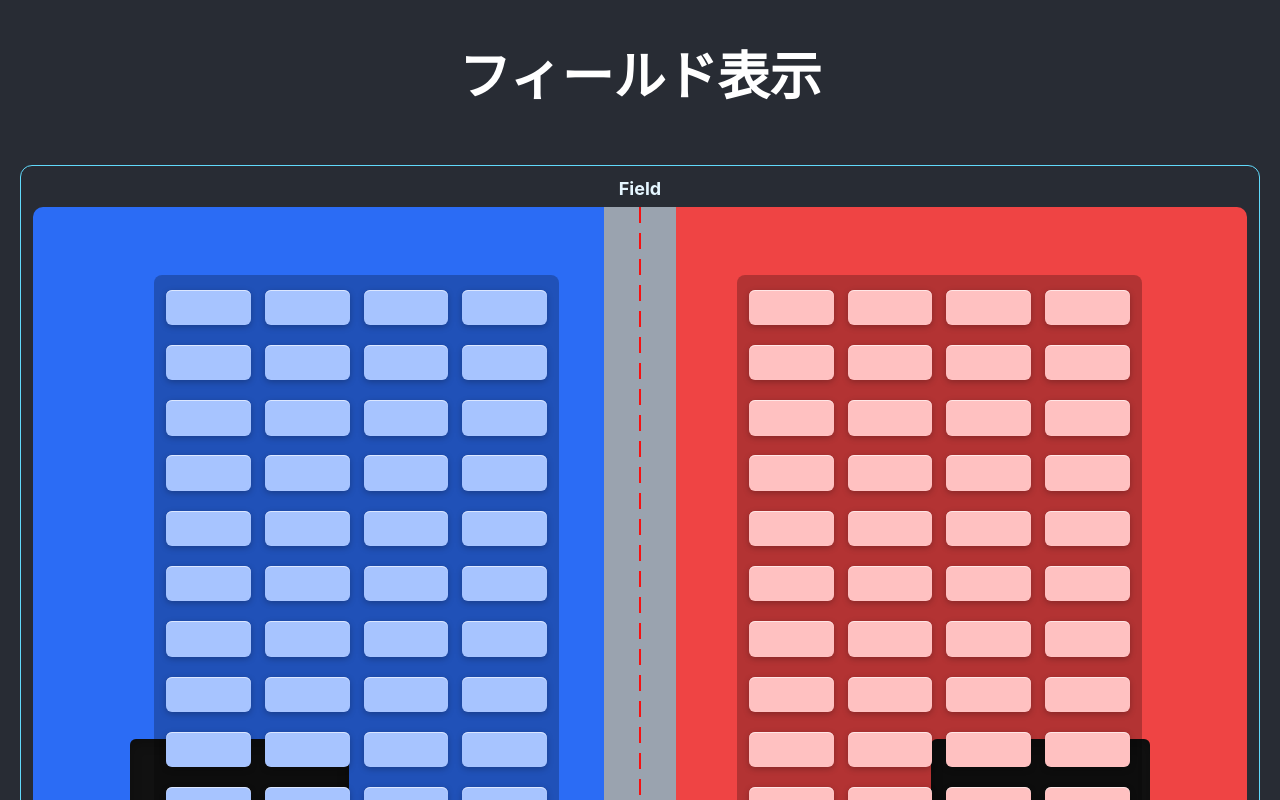
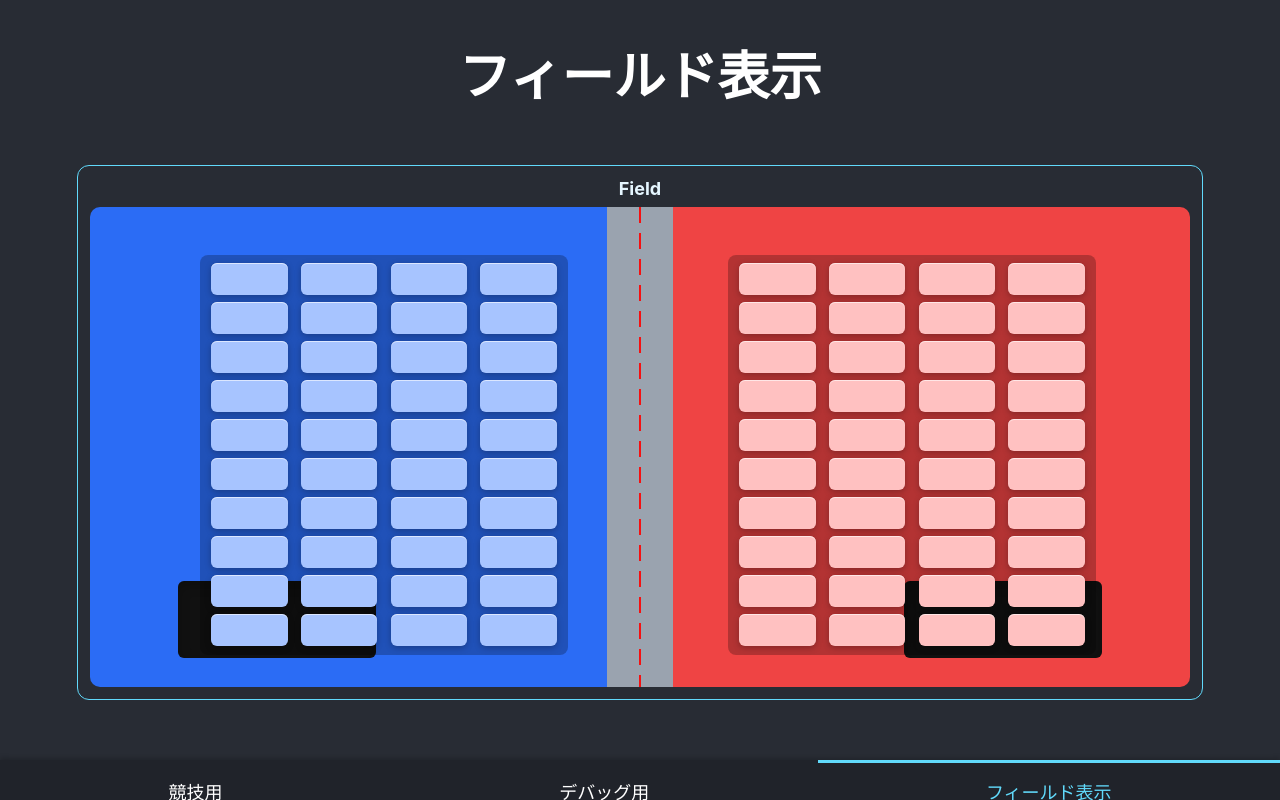
Before and after one commit to SameSameIndustry/catchrobo_app, a React (Create React App) app in the folder frontend/: page / in a window 1280 px wide. Both pictures are taken after a click on the button "フィールド表示". Shown: the top 800 px of the page. Built offline with nearby package versions, Linux system fonts and the light colour scheme.

Commit message:
タブ出るようにした

```diff
--- a/frontend/src/components/RobotField.css
+++ b/frontend/src/components/RobotField.css
@@ -1,24 +1,30 @@
 :root {
+  /* colors */
   --blue: #2b6cf5;
   --red:  #ef4444;
   --mid:  #9aa3af;
 
-  /* ブロック群の配置（左右で対称） */
-  --blocks-top:   10%;
-  --blocks-h:     80%;
-  --blocks-w:     32%;
-  --blocks-right-left: 58%;          /* 右側の左端 */
+  /* 4×10 ブロック群の配置（左右は対称） */
+  --blocks-top: 10%;
+  --blocks-h:   80%;
+  --blocks-w:   32%;
+  /* 右側のブロック群の left。左側はこれから対称計算 */
+  --blocks-right-left: 58%;
   --blocks-left-left:  calc(100% - (var(--blocks-right-left) + var(--blocks-w)));
 }
 
+/* 外枠：幅は親に合わせつつ最大幅を抑える */
 .robot-field-outer {
-  width: min(95vw, 1400px);
+  width: 100%;
+  max-width: 1100px;       /* 必要に応じて調整 */
   margin: 0 auto;
   padding: 12px;
   border: 1px solid #61dafb;
   border-radius: 12px;
+  background: transparent;
 }
 
+/* タイトル */
 .robot-field-title {
   font-size: clamp(18px, 2.2vmin, 24px);
   font-weight: 700;
@@ -26,18 +32,22 @@
   color: #e5f6ff;
 }
 
+/* フィールド本体：16:9 を維持、画面からはみ出さないよう高さ上限 */
 .robot-field {
   position: relative;
   width: 100%;
   aspect-ratio: 16 / 9;
+  max-height: 60vh;        /* ★ タブを潰さないための上限 */
   border-radius: 10px;
   overflow: hidden;
   background:
+    /* 中央の灰帯 */
     linear-gradient(90deg, transparent 47%, var(--mid) 47% 53%, transparent 53%),
+    /* 左右カラー */
     linear-gradient(90deg, var(--blue) 0% 50%, var(--red) 50% 100%);
 }
 
-/* 中央の赤点線 */
+/* 中央の赤点線（装飾） */
 .robot-field::after {
   content: "";
   position: absolute;
@@ -48,13 +58,13 @@
   transform: translateX(-50%);
   background: repeating-linear-gradient(
     to bottom,
-    rgba(255,0,0,0.9) 0 16px,
+    rgba(255, 0, 0, 0.9) 0 16px,
     transparent 16px 26px
   );
   pointer-events: none;
 }
 
-/* ベンチ（クリック不可） */
+/* ベンチ（クリック不可の飾り） */
 .bench {
   position: absolute;
   width: 18%;
@@ -65,38 +75,43 @@
   box-shadow: 0 4px 12px rgba(0,0,0,.25) inset;
   pointer-events: none;
 }
-.bench-left  { left: 8%; }
+.bench-left  { left: 8%;  }
 .bench-right { right: 8%; }
 
-/* 共通：4×10 のグリッドラッパー（触れない） */
+/* === 4×10 ブロック群（ラッパーは触れない） === */
 .blocks-grid {
   position: absolute;
   top: var(--blocks-top);
   width: var(--blocks-w);
   height: var(--blocks-h);
+
   display: grid;
   grid-template-columns: repeat(var(--cols), 1fr);
   grid-template-rows: repeat(var(--rows), 1fr);
   gap: min(0.8vmin, 10px);
   padding: min(1.0vmin, 12px);
+
   background: rgba(0,0,0,0.25);
   border-radius: 8px;
-  pointer-events: none;
+  pointer-events: none;   /* ラッパーはクリック不可 */
 }
 
-/* 位置（左右） */
+/* 左右の配置 */
 .blocks-left  { left: var(--blocks-left-left);  }
 .blocks-right { left: var(--blocks-right-left); }
 
-/* 触れるのは .block のみ（横長） */
+/* === タップ可能な横長直方体 === */
 .block {
-  pointer-events: auto;
+  pointer-events: auto;   /* ←これだけ触れる */
   width: 92%;
-  aspect-ratio: 2.4 / 1;
+  aspect-ratio: 2.4 / 1;  /* 横長 */
   justify-self: center;
   align-self: center;
+
   border-radius: 6px;
-  box-shadow: 0 1px 0 rgba(255,255,255,.6) inset, 0 2px 6px rgba(0,0,0,.25);
+  box-shadow:
+    0 1px 0 rgba(255,255,255,.6) inset,
+    0 2px 6px rgba(0,0,0,.25);
   cursor: pointer;
   transition: transform .06s ease, box-shadow .06s ease, filter .06s ease;
   touch-action: manipulation;
@@ -110,14 +125,23 @@
 .block:focus-visible {
   outline: none;
   filter: brightness(1.05);
-  box-shadow: 0 0 0 2px rgba(255,255,255,.6) inset, 0 4px 10px rgba(0,0,0,.35);
+  box-shadow:
+    0 0 0 2px rgba(255,255,255,.6) inset,
+    0 4px 10px rgba(0,0,0,.35);
 }
-.block:active { transform: translateY(1px) scale(0.98); }
+.block:active {
+  transform: translateY(1px) scale(0.98);
+}
 
-/* 画面が狭い時は少し内側に寄せる */
+/* 画面幅が狭いときは少し内側に寄せる */
 @media (max-width: 900px) {
   :root {
     --blocks-right-left: 55%;
     --blocks-w: 38%;
   }
 }
+
+/* 画面が低い環境ではさらに圧縮（任意） */
+@media (max-height: 720px) {
+  .robot-field { max-height: 52vh; }
+}
```
